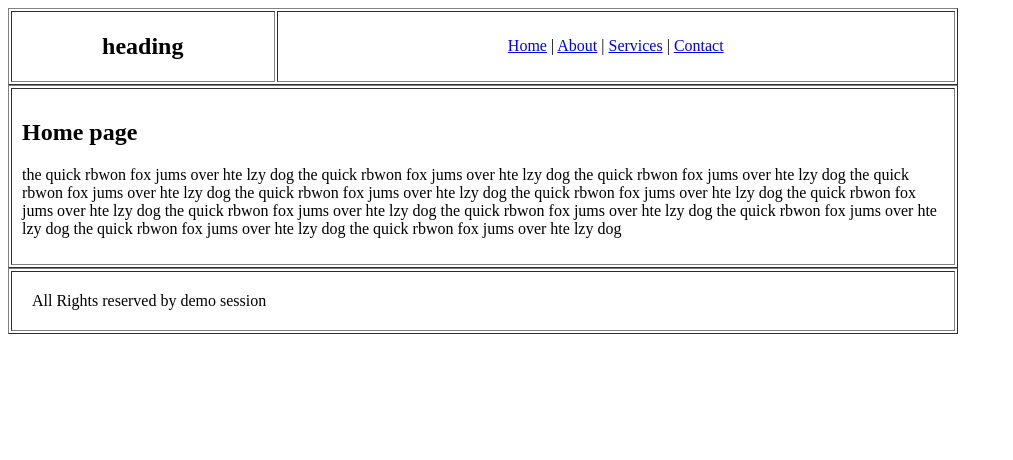
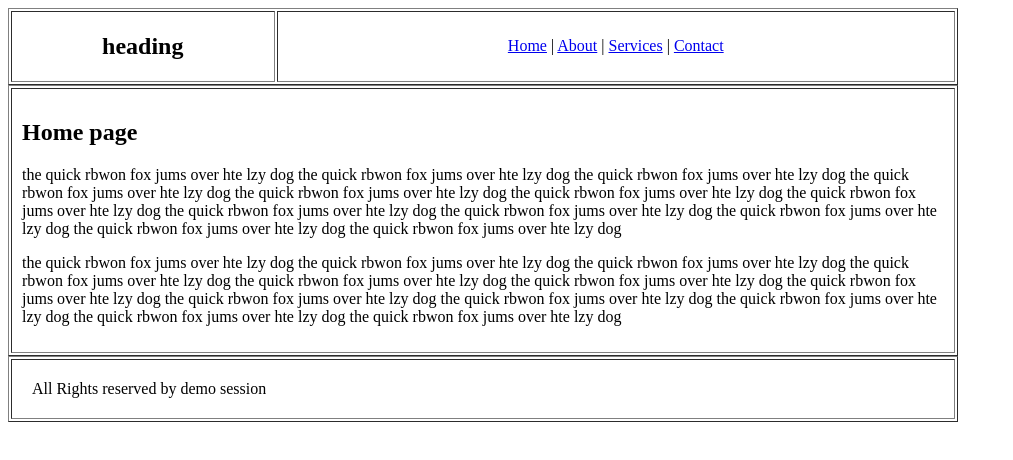
Before and after one commit to code-it-tech/nagappaHTMLWebsite, a plain HTML site: page index.html in a window 1280 px wide. Shown: the whole page, without its empty margins (0-1013 px from the left). Drawn offline with Linux system fonts and the light colour scheme.

Commit message:
Update index.html

```diff
--- a/index.html
+++ b/index.html
@@ -35,6 +35,14 @@
                    the quick rbwon fox jums over hte lzy dog the quick rbwon fox jums over hte lzy dog
                    the quick rbwon fox jums over hte lzy dog the quick rbwon fox jums over hte lzy dog
                 </p>
+                <p>
+                   the quick rbwon fox jums over hte lzy dog the quick rbwon fox jums over hte lzy dog
+                   the quick rbwon fox jums over hte lzy dog the quick rbwon fox jums over hte lzy dog
+                   the quick rbwon fox jums over hte lzy dog the quick rbwon fox jums over hte lzy dog
+                   the quick rbwon fox jums over hte lzy dog the quick rbwon fox jums over hte lzy dog
+                   the quick rbwon fox jums over hte lzy dog the quick rbwon fox jums over hte lzy dog
+                   the quick rbwon fox jums over hte lzy dog the quick rbwon fox jums over hte lzy dog
+                </p>
             </td>
         </tr>
     </table>
```
